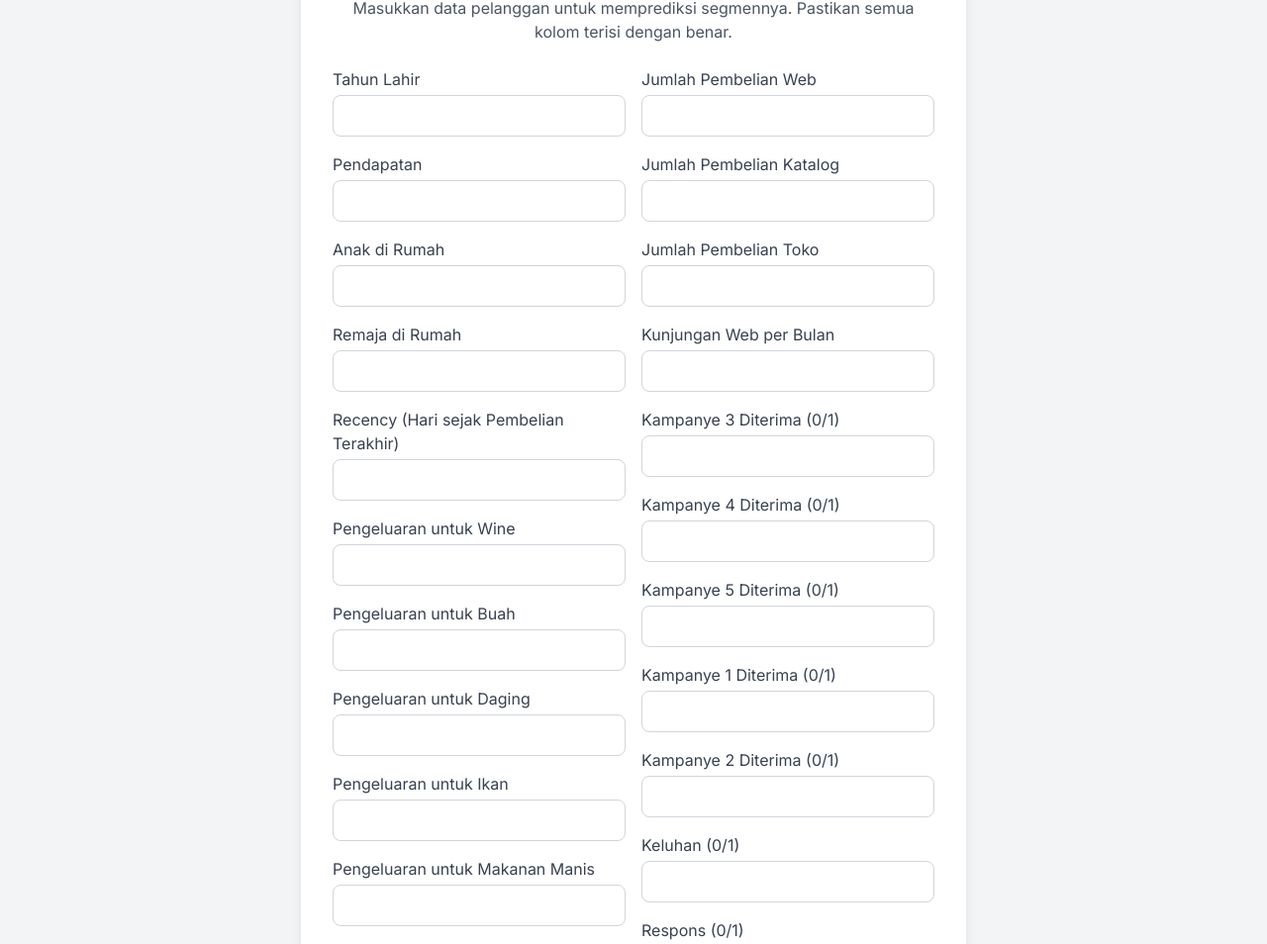
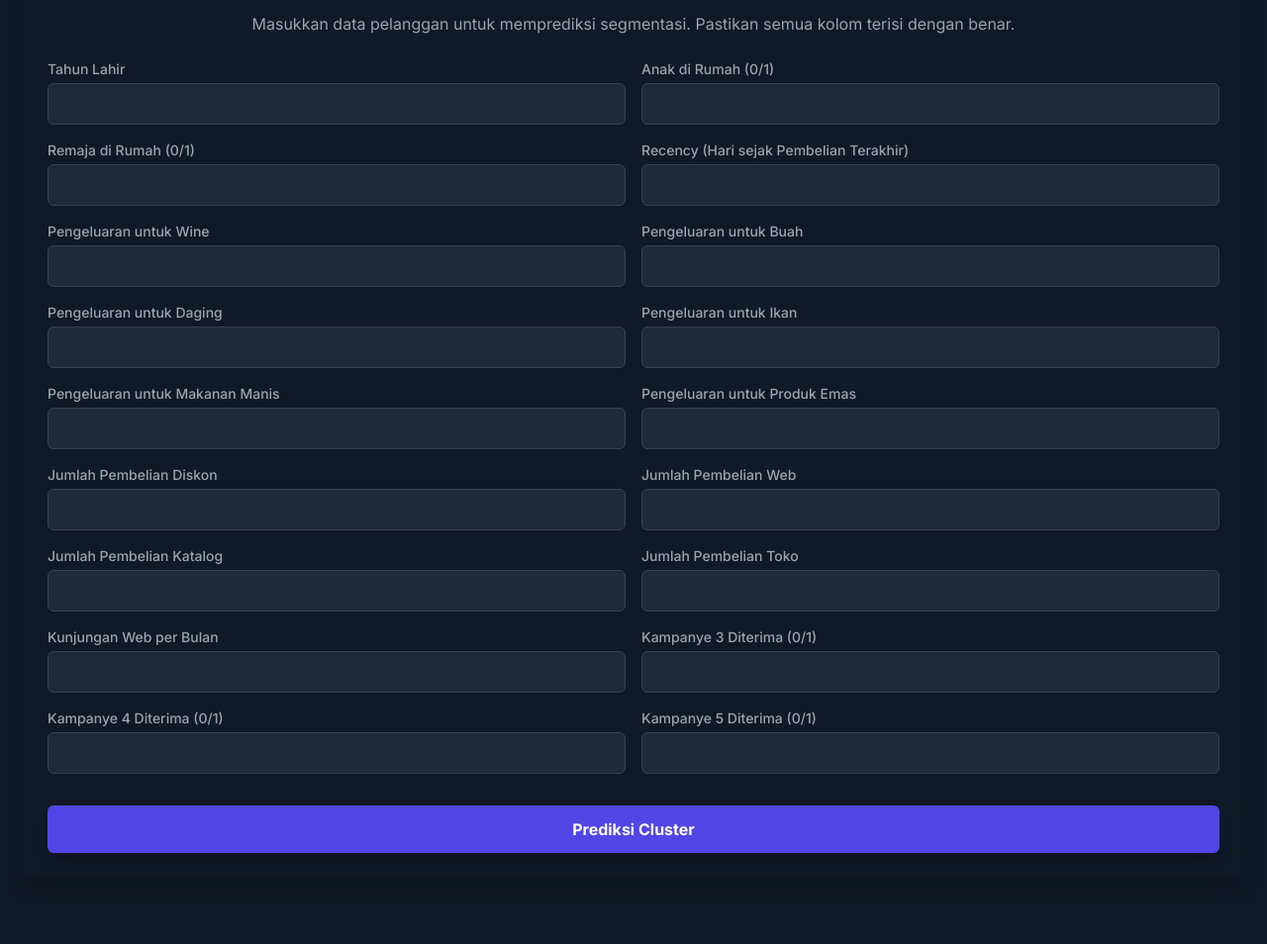
Before and after one commit to nafiMulyo/fastapi-ml-deploy, a plain HTML site: page index.html in a window 1280 px wide. Shown: the part 96-1050 px from the top of the page at 99% size. After the commit the page ends 1006 px from the top, so only its background shows below. Drawn offline with nearby package versions, Linux system fonts and the light colour scheme.

Commit message:
Update index.html

```diff
--- a/index.html
+++ b/index.html
@@ -3,193 +3,165 @@
 <head>
     <meta charset="UTF-8">
     <meta name="viewport" content="width=device-width, initial-scale=1.0">
-    <title>Prediksi Segmentasi Pelanggan</title>
-    <!-- Tailwind CSS CDN -->
+    <title>Prediksi Cluster Pelanggan</title>
     <script src="https://cdn.tailwindcss.com"></script>
-    <!-- Google Fonts - Inter -->
     <link rel="preconnect" href="https://fonts.googleapis.com">
     <link rel="preconnect" href="https://fonts.gstatic.com" crossorigin>
-    <link href="https://fonts.googleapis.com/css2?family=Inter:wght@400;500;600;700&display=swap" rel="stylesheet">
+    <link href="https://fonts.googleapis.com/css2?family=Inter:wght@400;500;700&display=swap" rel="stylesheet">
     <style>
         body {
             font-family: 'Inter', sans-serif;
+            background-color: #111827;
+            color: #F9FAFB;
+        }
+        .container {
+            max-width: 600px;
+        }
+        .form-input, .form-button {
+            border-radius: 0.5rem;
         }
     </style>
 </head>
-<body class="bg-gray-100 flex items-center justify-center min-h-screen p-4">
+<body class="p-6">
+    <div class="container mx-auto p-6 bg-gray-900 rounded-lg shadow-xl">
+        <h1 class="text-3xl font-bold mb-6 text-center">Prediksi Cluster Pelanggan</h1>
+        <p class="text-gray-400 mb-6 text-center">
+            Masukkan data pelanggan untuk memprediksi segmentasi. Pastikan semua kolom terisi dengan benar.
+        </p>
 
-    <div class="bg-white p-8 rounded-xl shadow-lg w-full max-w-2xl mx-auto">
-        <div class="flex flex-col items-center mb-6">
-            <h1 class="text-3xl font-bold text-gray-800 mb-2">Prediksi Cluster Pelanggan</h1>
-            <p class="text-gray-600 text-center">Masukkan data pelanggan untuk memprediksi segmennya. Pastikan semua kolom terisi dengan benar.</p>
+        <form id="prediction-form" class="grid grid-cols-1 md:grid-cols-2 gap-4">
+            <!-- Data input fields -->
+            <div>
+                <label for="Year_Birth" class="block text-sm font-medium text-gray-400">Tahun Lahir</label>
+                <input type="number" id="Year_Birth" name="Year_Birth" required class="mt-1 block w-full px-3 py-2 bg-gray-800 text-white border border-gray-700 rounded-md shadow-sm focus:outline-none focus:ring-indigo-500 focus:border-indigo-500">
+            </div>
+            <div>
+                <label for="Kidhome" class="block text-sm font-medium text-gray-400">Anak di Rumah (0/1)</label>
+                <input type="number" id="Kidhome" name="Kidhome" required class="mt-1 block w-full px-3 py-2 bg-gray-800 text-white border border-gray-700 rounded-md shadow-sm focus:outline-none focus:ring-indigo-500 focus:border-indigo-500">
+            </div>
+            <div>
+                <label for="Teenhome" class="block text-sm font-medium text-gray-400">Remaja di Rumah (0/1)</label>
+                <input type="number" id="Teenhome" name="Teenhome" required class="mt-1 block w-full px-3 py-2 bg-gray-800 text-white border border-gray-700 rounded-md shadow-sm focus:outline-none focus:ring-indigo-500 focus:border-indigo-500">
+            </div>
+            <div>
+                <label for="Recency" class="block text-sm font-medium text-gray-400">Recency (Hari sejak Pembelian Terakhir)</label>
+                <input type="number" id="Recency" name="Recency" required class="mt-1 block w-full px-3 py-2 bg-gray-800 text-white border border-gray-700 rounded-md shadow-sm focus:outline-none focus:ring-indigo-500 focus:border-indigo-500">
+            </div>
+            <div>
+                <label for="MntWines" class="block text-sm font-medium text-gray-400">Pengeluaran untuk Wine</label>
+                <input type="number" id="MntWines" name="MntWines" required class="mt-1 block w-full px-3 py-2 bg-gray-800 text-white border border-gray-700 rounded-md shadow-sm focus:outline-none focus:ring-indigo-500 focus:border-indigo-500">
+            </div>
+            <div>
+                <label for="MntFruits" class="block text-sm font-medium text-gray-400">Pengeluaran untuk Buah</label>
+                <input type="number" id="MntFruits" name="MntFruits" required class="mt-1 block w-full px-3 py-2 bg-gray-800 text-white border border-gray-700 rounded-md shadow-sm focus:outline-none focus:ring-indigo-500 focus:border-indigo-500">
+            </div>
+            <div>
+                <label for="MntMeatProducts" class="block text-sm font-medium text-gray-400">Pengeluaran untuk Daging</label>
+                <input type="number" id="MntMeatProducts" name="MntMeatProducts" required class="mt-1 block w-full px-3 py-2 bg-gray-800 text-white border border-gray-700 rounded-md shadow-sm focus:outline-none focus:ring-indigo-500 focus:border-indigo-500">
+            </div>
+            <div>
+                <label for="MntFishProducts" class="block text-sm font-medium text-gray-400">Pengeluaran untuk Ikan</label>
+                <input type="number" id="MntFishProducts" name="MntFishProducts" required class="mt-1 block w-full px-3 py-2 bg-gray-800 text-white border border-gray-700 rounded-md shadow-sm focus:outline-none focus:ring-indigo-500 focus:border-indigo-500">
+            </div>
+            <div>
+                <label for="MntSweetProducts" class="block text-sm font-medium text-gray-400">Pengeluaran untuk Makanan Manis</label>
+                <input type="number" id="MntSweetProducts" name="MntSweetProducts" required class="mt-1 block w-full px-3 py-2 bg-gray-800 text-white border border-gray-700 rounded-md shadow-sm focus:outline-none focus:ring-indigo-500 focus:border-indigo-500">
+            </div>
+            <div>
+                <label for="MntGoldProds" class="block text-sm font-medium text-gray-400">Pengeluaran untuk Produk Emas</label>
+                <input type="number" id="MntGoldProds" name="MntGoldProds" required class="mt-1 block w-full px-3 py-2 bg-gray-800 text-white border border-gray-700 rounded-md shadow-sm focus:outline-none focus:ring-indigo-500 focus:border-indigo-500">
+            </div>
+            <div>
+                <label for="NumDealsPurchases" class="block text-sm font-medium text-gray-400">Jumlah Pembelian Diskon</label>
+                <input type="number" id="NumDealsPurchases" name="NumDealsPurchases" required class="mt-1 block w-full px-3 py-2 bg-gray-800 text-white border border-gray-700 rounded-md shadow-sm focus:outline-none focus:ring-indigo-500 focus:border-indigo-500">
+            </div>
+            <div>
+                <label for="NumWebPurchases" class="block text-sm font-medium text-gray-400">Jumlah Pembelian Web</label>
+                <input type="number" id="NumWebPurchases" name="NumWebPurchases" required class="mt-1 block w-full px-3 py-2 bg-gray-800 text-white border border-gray-700 rounded-md shadow-sm focus:outline-none focus:ring-indigo-500 focus:border-indigo-500">
+            </div>
+            <div>
+                <label for="NumCatalogPurchases" class="block text-sm font-medium text-gray-400">Jumlah Pembelian Katalog</label>
+                <input type="number" id="NumCatalogPurchases" name="NumCatalogPurchases" required class="mt-1 block w-full px-3 py-2 bg-gray-800 text-white border border-gray-700 rounded-md shadow-sm focus:outline-none focus:ring-indigo-500 focus:border-indigo-500">
+            </div>
+            <div>
+                <label for="NumStorePurchases" class="block text-sm font-medium text-gray-400">Jumlah Pembelian Toko</label>
+                <input type="number" id="NumStorePurchases" name="NumStorePurchases" required class="mt-1 block w-full px-3 py-2 bg-gray-800 text-white border border-gray-700 rounded-md shadow-sm focus:outline-none focus:ring-indigo-500 focus:border-indigo-500">
+            </div>
+            <div>
+                <label for="NumWebVisitsMonth" class="block text-sm font-medium text-gray-400">Kunjungan Web per Bulan</label>
+                <input type="number" id="NumWebVisitsMonth" name="NumWebVisitsMonth" required class="mt-1 block w-full px-3 py-2 bg-gray-800 text-white border border-gray-700 rounded-md shadow-sm focus:outline-none focus:ring-indigo-500 focus:border-indigo-500">
+            </div>
+            <div>
+                <label for="AcceptedCmp3" class="block text-sm font-medium text-gray-400">Kampanye 3 Diterima (0/1)</label>
+                <input type="number" id="AcceptedCmp3" name="AcceptedCmp3" required class="mt-1 block w-full px-3 py-2 bg-gray-800 text-white border border-gray-700 rounded-md shadow-sm focus:outline-none focus:ring-indigo-500 focus:border-indigo-500">
+            </div>
+            <div>
+                <label for="AcceptedCmp4" class="block text-sm font-medium text-gray-400">Kampanye 4 Diterima (0/1)</label>
+                <input type="number" id="AcceptedCmp4" name="AcceptedCmp4" required class="mt-1 block w-full px-3 py-2 bg-gray-800 text-white border border-gray-700 rounded-md shadow-sm focus:outline-none focus:ring-indigo-500 focus:border-indigo-500">
+            </div>
+            <div>
+                <label for="AcceptedCmp5" class="block text-sm font-medium text-gray-400">Kampanye 5 Diterima (0/1)</label>
+                <input type="number" id="AcceptedCmp5" name="AcceptedCmp5" required class="mt-1 block w-full px-3 py-2 bg-gray-800 text-white border border-gray-700 rounded-md shadow-sm focus:outline-none focus:ring-indigo-500 focus:border-indigo-500">
+            </div>
+
+            <div class="col-span-1 md:col-span-2 mt-4 text-center">
+                <button type="submit" class="w-full px-6 py-3 bg-indigo-600 text-white font-semibold rounded-md shadow-lg hover:bg-indigo-700 focus:outline-none focus:ring-2 focus:ring-indigo-500 focus:ring-offset-2">
+                    Prediksi Cluster
+                </button>
+            </div>
+        </form>
+
+        <div id="result" class="mt-6 p-4 rounded-md text-center hidden">
+            <p id="result-text" class="text-xl font-semibold"></p>
         </div>
 
-        <form id="customerForm" class="grid grid-cols-1 md:grid-cols-2 gap-4">
-            <!-- Kolom Input -->
-            <div class="space-y-4">
-                <div class="flex flex-col">
-                    <label for="Year_Birth" class="text-gray-700">Tahun Lahir</label>
-                    <input type="number" id="Year_Birth" name="Year_Birth" required class="mt-1 p-2 border border-gray-300 rounded-lg focus:outline-none focus:ring-2 focus:ring-indigo-500">
-                </div>
-                <div class="flex flex-col">
-                    <label for="Income" class="text-gray-700">Pendapatan</label>
-                    <input type="number" id="Income" name="Income" required class="mt-1 p-2 border border-gray-300 rounded-lg focus:outline-none focus:ring-2 focus:ring-indigo-500">
-                </div>
-                <div class="flex flex-col">
-                    <label for="Kidhome" class="text-gray-700">Anak di Rumah</label>
-                    <input type="number" id="Kidhome" name="Kidhome" required class="mt-1 p-2 border border-gray-300 rounded-lg focus:outline-none focus:ring-2 focus:ring-indigo-500">
-                </div>
-                <div class="flex flex-col">
-                    <label for="Teenhome" class="text-gray-700">Remaja di Rumah</label>
-                    <input type="number" id="Teenhome" name="Teenhome" required class="mt-1 p-2 border border-gray-300 rounded-lg focus:outline-none focus:ring-2 focus:ring-indigo-500">
-                </div>
-                <div class="flex flex-col">
-                    <label for="Recency" class="text-gray-700">Recency (Hari sejak Pembelian Terakhir)</label>
-                    <input type="number" id="Recency" name="Recency" required class="mt-1 p-2 border border-gray-300 rounded-lg focus:outline-none focus:ring-2 focus:ring-indigo-500">
-                </div>
-                <div class="flex flex-col">
-                    <label for="MntWines" class="text-gray-700">Pengeluaran untuk Wine</label>
-                    <input type="number" id="MntWines" name="MntWines" required class="mt-1 p-2 border border-gray-300 rounded-lg focus:outline-none focus:ring-2 focus:ring-indigo-500">
-                </div>
-                <div class="flex flex-col">
-                    <label for="MntFruits" class="text-gray-700">Pengeluaran untuk Buah</label>
-                    <input type="number" id="MntFruits" name="MntFruits" required class="mt-1 p-2 border border-gray-300 rounded-lg focus:outline-none focus:ring-2 focus:ring-indigo-500">
-                </div>
-                <div class="flex flex-col">
-                    <label for="MntMeatProducts" class="text-gray-700">Pengeluaran untuk Daging</label>
-                    <input type="number" id="MntMeatProducts" name="MntMeatProducts" required class="mt-1 p-2 border border-gray-300 rounded-lg focus:outline-none focus:ring-2 focus:ring-indigo-500">
-                </div>
-                <div class="flex flex-col">
-                    <label for="MntFishProducts" class="text-gray-700">Pengeluaran untuk Ikan</label>
-                    <input type="number" id="MntFishProducts" name="MntFishProducts" required class="mt-1 p-2 border border-gray-300 rounded-lg focus:outline-none focus:ring-2 focus:ring-indigo-500">
-                </div>
-                <div class="flex flex-col">
-                    <label for="MntSweetProducts" class="text-gray-700">Pengeluaran untuk Makanan Manis</label>
-                    <input type="number" id="MntSweetProducts" name="MntSweetProducts" required class="mt-1 p-2 border border-gray-300 rounded-lg focus:outline-none focus:ring-2 focus:ring-indigo-500">
-                </div>
-                <div class="flex flex-col">
-                    <label for="MntGoldProds" class="text-gray-700">Pengeluaran untuk Emas</label>
-                    <input type="number" id="MntGoldProds" name="MntGoldProds" required class="mt-1 p-2 border border-gray-300 rounded-lg focus:outline-none focus:ring-2 focus:ring-indigo-500">
-                </div>
-                <div class="flex flex-col">
-                    <label for="NumDealsPurchases" class="text-gray-700">Jumlah Pembelian Diskon</label>
-                    <input type="number" id="NumDealsPurchases" name="NumDealsPurchases" required class="mt-1 p-2 border border-gray-300 rounded-lg focus:outline-none focus:ring-2 focus:ring-indigo-500">
-                </div>
-            </div>
-            <div class="space-y-4">
-                <div class="flex flex-col">
-                    <label for="NumWebPurchases" class="text-gray-700">Jumlah Pembelian Web</label>
-                    <input type="number" id="NumWebPurchases" name="NumWebPurchases" required class="mt-1 p-2 border border-gray-300 rounded-lg focus:outline-none focus:ring-2 focus:ring-indigo-500">
-                </div>
-                <div class="flex flex-col">
-                    <label for="NumCatalogPurchases" class="text-gray-700">Jumlah Pembelian Katalog</label>
-                    <input type="number" id="NumCatalogPurchases" name="NumCatalogPurchases" required class="mt-1 p-2 border border-gray-300 rounded-lg focus:outline-none focus:ring-2 focus:ring-indigo-500">
-                </div>
-                <div class="flex flex-col">
-                    <label for="NumStorePurchases" class="text-gray-700">Jumlah Pembelian Toko</label>
-                    <input type="number" id="NumStorePurchases" name="NumStorePurchases" required class="mt-1 p-2 border border-gray-300 rounded-lg focus:outline-none focus:ring-2 focus:ring-indigo-500">
-                </div>
-                <div class="flex flex-col">
-                    <label for="NumWebVisitsMonth" class="text-gray-700">Kunjungan Web per Bulan</label>
-                    <input type="number" id="NumWebVisitsMonth" name="NumWebVisitsMonth" required class="mt-1 p-2 border border-gray-300 rounded-lg focus:outline-none focus:ring-2 focus:ring-indigo-500">
-                </div>
-                <div class="flex flex-col">
-                    <label for="AcceptedCmp3" class="text-gray-700">Kampanye 3 Diterima (0/1)</label>
-                    <input type="number" id="AcceptedCmp3" name="AcceptedCmp3" required class="mt-1 p-2 border border-gray-300 rounded-lg focus:outline-none focus:ring-2 focus:ring-indigo-500">
-                </div>
-                <div class="flex flex-col">
-                    <label for="AcceptedCmp4" class="text-gray-700">Kampanye 4 Diterima (0/1)</label>
-                    <input type="number" id="AcceptedCmp4" name="AcceptedCmp4" required class="mt-1 p-2 border border-gray-300 rounded-lg focus:outline-none focus:ring-2 focus:ring-indigo-500">
-                </div>
-                <div class="flex flex-col">
-                    <label for="AcceptedCmp5" class="text-gray-700">Kampanye 5 Diterima (0/1)</label>
-                    <input type="number" id="AcceptedCmp5" name="AcceptedCmp5" required class="mt-1 p-2 border border-gray-300 rounded-lg focus:outline-none focus:ring-2 focus:ring-indigo-500">
-                </div>
-                <div class="flex flex-col">
-                    <label for="AcceptedCmp1" class="text-gray-700">Kampanye 1 Diterima (0/1)</label>
-                    <input type="number" id="AcceptedCmp1" name="AcceptedCmp1" required class="mt-1 p-2 border border-gray-300 rounded-lg focus:outline-none focus:ring-2 focus:ring-indigo-500">
-                </div>
-                <div class="flex flex-col">
-                    <label for="AcceptedCmp2" class="text-gray-700">Kampanye 2 Diterima (0/1)</label>
-                    <input type="number" id="AcceptedCmp2" name="AcceptedCmp2" required class="mt-1 p-2 border border-gray-300 rounded-lg focus:outline-none focus:ring-2 focus:ring-indigo-500">
-                </div>
-                <div class="flex flex-col">
-                    <label for="Complain" class="text-gray-700">Keluhan (0/1)</label>
-                    <input type="number" id="Complain" name="Complain" required class="mt-1 p-2 border border-gray-300 rounded-lg focus:outline-none focus:ring-2 focus:ring-indigo-500">
-                </div>
-                <div class="flex flex-col">
-                    <label for="Response" class="text-gray-700">Respons (0/1)</label>
-                    <input type="number" id="Response" name="Response" required class="mt-1 p-2 border border-gray-300 rounded-lg focus:outline-none focus:ring-2 focus:ring-indigo-500">
-                </div>
-            </div>
-
-            <button type="submit" class="col-span-1 md:col-span-2 mt-4 p-3 bg-indigo-600 text-white font-semibold rounded-lg hover:bg-indigo-700 transition duration-300 ease-in-out focus:outline-none focus:ring-2 focus:ring-indigo-500 focus:ring-opacity-50">
-                Prediksi Cluster
-            </button>
-        </form>
-
-        <div id="loadingIndicator" class="hidden text-center mt-6 text-indigo-500 font-semibold">
-            Memproses...
-        </div>
-
-        <div id="result" class="hidden mt-6 p-4 rounded-lg bg-indigo-50 border-l-4 border-indigo-500">
-            <h2 class="text-lg font-bold text-indigo-800">Hasil Prediksi</h2>
-            <p id="clusterResult" class="text-indigo-700 mt-2"></p>
-        </div>
-
-        <div id="error" class="hidden mt-6 p-4 rounded-lg bg-red-50 border-l-4 border-red-500">
-            <h2 class="text-lg font-bold text-red-800">Terjadi Kesalahan</h2>
-            <p id="errorMessage" class="text-red-700 mt-2"></p>
+        <div id="error" class="mt-6 p-4 bg-red-800 text-white rounded-md text-center hidden">
+            <p id="error-message" class="font-semibold"></p>
         </div>
     </div>
 
     <script>
-        const form = document.getElementById('customerForm');
-        const loadingIndicator = document.getElementById('loadingIndicator');
+        const form = document.getElementById('prediction-form');
         const resultDiv = document.getElementById('result');
+        const resultText = document.getElementById('result-text');
         const errorDiv = document.getElementById('error');
-        const clusterResultP = document.getElementById('clusterResult');
-        const errorMessageP = document.getElementById('errorMessage');
+        const errorMessage = document.getElementById('error-message');
 
         form.addEventListener('submit', async (e) => {
-            e.preventDefault(); // Mencegah form dikirim secara default
+            e.preventDefault();
 
-            // Tampilkan loading dan sembunyikan hasil sebelumnya
-            loadingIndicator.classList.remove('hidden');
+            // Sembunyikan pesan hasil dan error sebelumnya
             resultDiv.classList.add('hidden');
             errorDiv.classList.add('hidden');
 
+            const API_URL = "https://fastapi-ml-deploy.vercel.app"; // GANTI DENGAN URL API VERCEL LO
+
+            const formData = new FormData(form);
             const data = {};
-            // Ambil data dari form
-            const formData = new FormData(form);
-            for (const [key, value] of formData.entries()) {
-                data[key] = parseInt(value, 10);
-            }
+            formData.forEach((value, key) => {
+                data[key] = parseInt(value);
+            });
 
             try {
-                const response = await fetch('http://127.0.0.1:8000/predict', {
+                const response = await fetch(`${API_URL}/predict`, {
                     method: 'POST',
                     headers: {
                         'Content-Type': 'application/json',
                     },
-                    body: JSON.stringify(data)
+                    body: JSON.stringify(data),
                 });
 
                 if (!response.ok) {
-                    throw new Error(`Error: ${response.status} ${response.statusText}`);
+                    throw new Error('Gagal terhubung ke API. Pastikan server FastAPI lo berjalan.');
                 }
 
                 const result = await response.json();
-
-                loadingIndicator.classList.add('hidden');
+                resultText.textContent = `Prediksi Cluster: ${result.cluster}`;
                 resultDiv.classList.remove('hidden');
-                clusterResultP.textContent = `Pelanggan ini diprediksi berada di Cluster: ${result.cluster}`;
 
             } catch (error) {
-                loadingIndicator.classList.add('hidden');
+                errorMessage.textContent = `Terjadi Kesalahan: ${error.message}`;
                 errorDiv.classList.remove('hidden');
-                errorMessageP.textContent = `Gagal terhubung ke API: ${error.message}. Pastikan server FastAPI lo berjalan.`;
-                console.error('Error:', error);
             }
         });
     </script>
```
